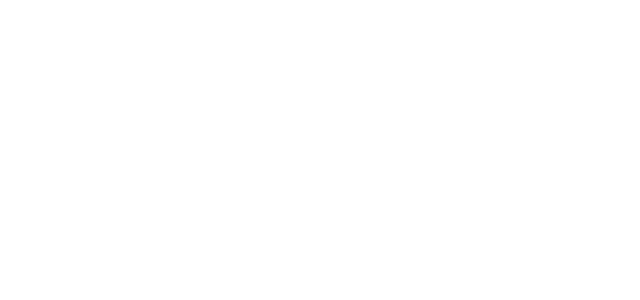
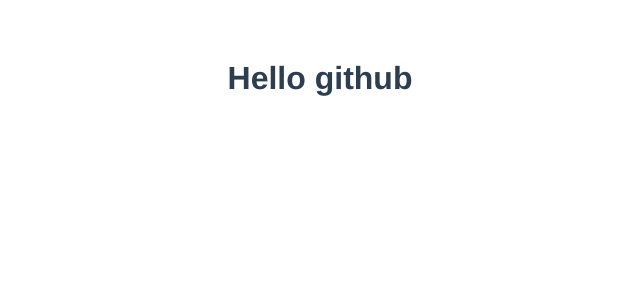
Before and after one commit to Theojkydbz/vue-activity, a Vue app: page / in a window 1280 px wide. Shown: the top 300 px of the page, without its empty margins (320-960 px from the left). Built offline with nearby package versions, Linux system fonts and the light colour scheme.

Commit message:
Hellogithub

```diff
--- a/src/App.vue
+++ b/src/App.vue
@@ -1,6 +1,6 @@
 <template>
   <div id="app">
-
+    <h1>Hello github</h1>
   </div>
 </template>
 
```
